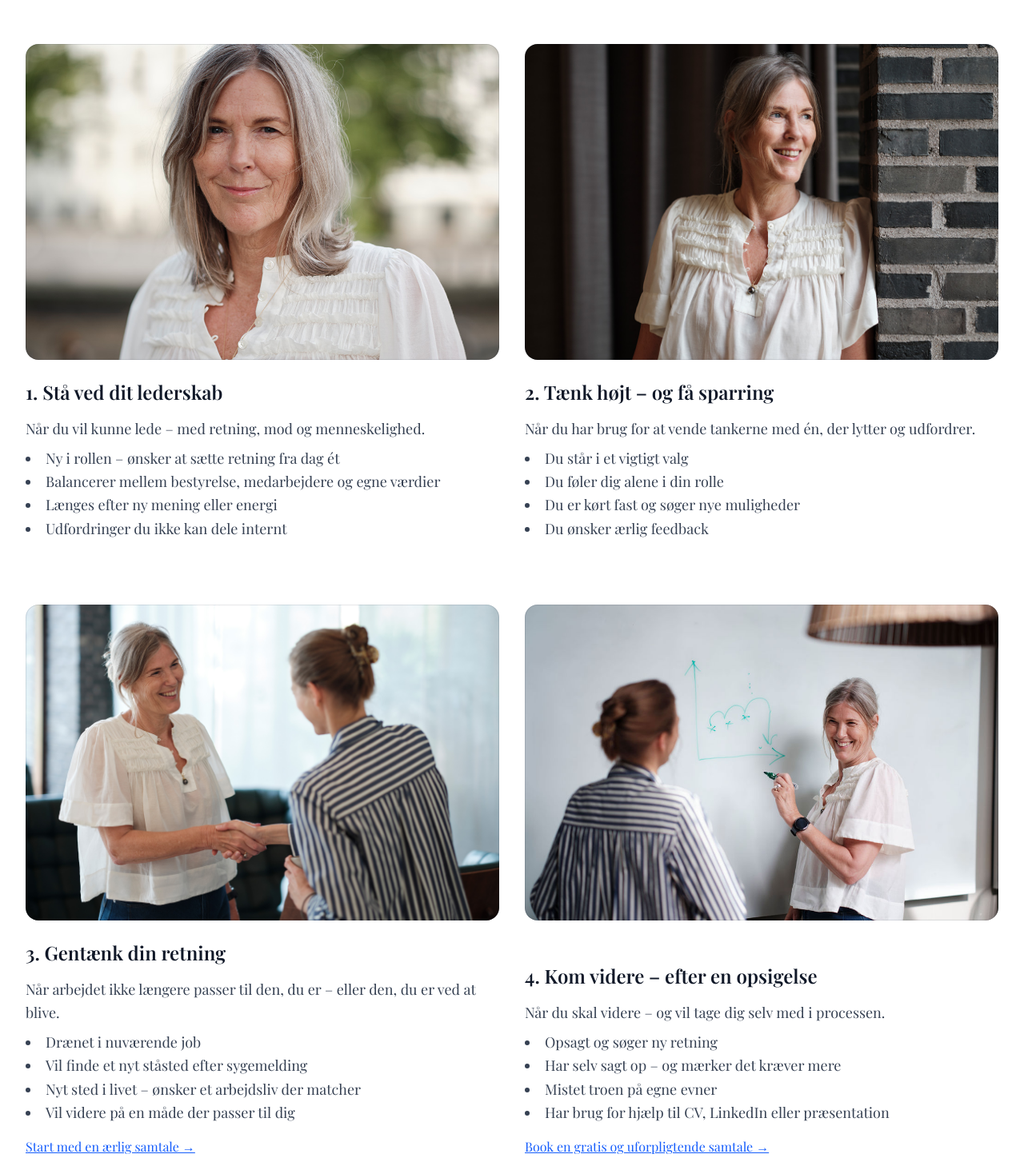
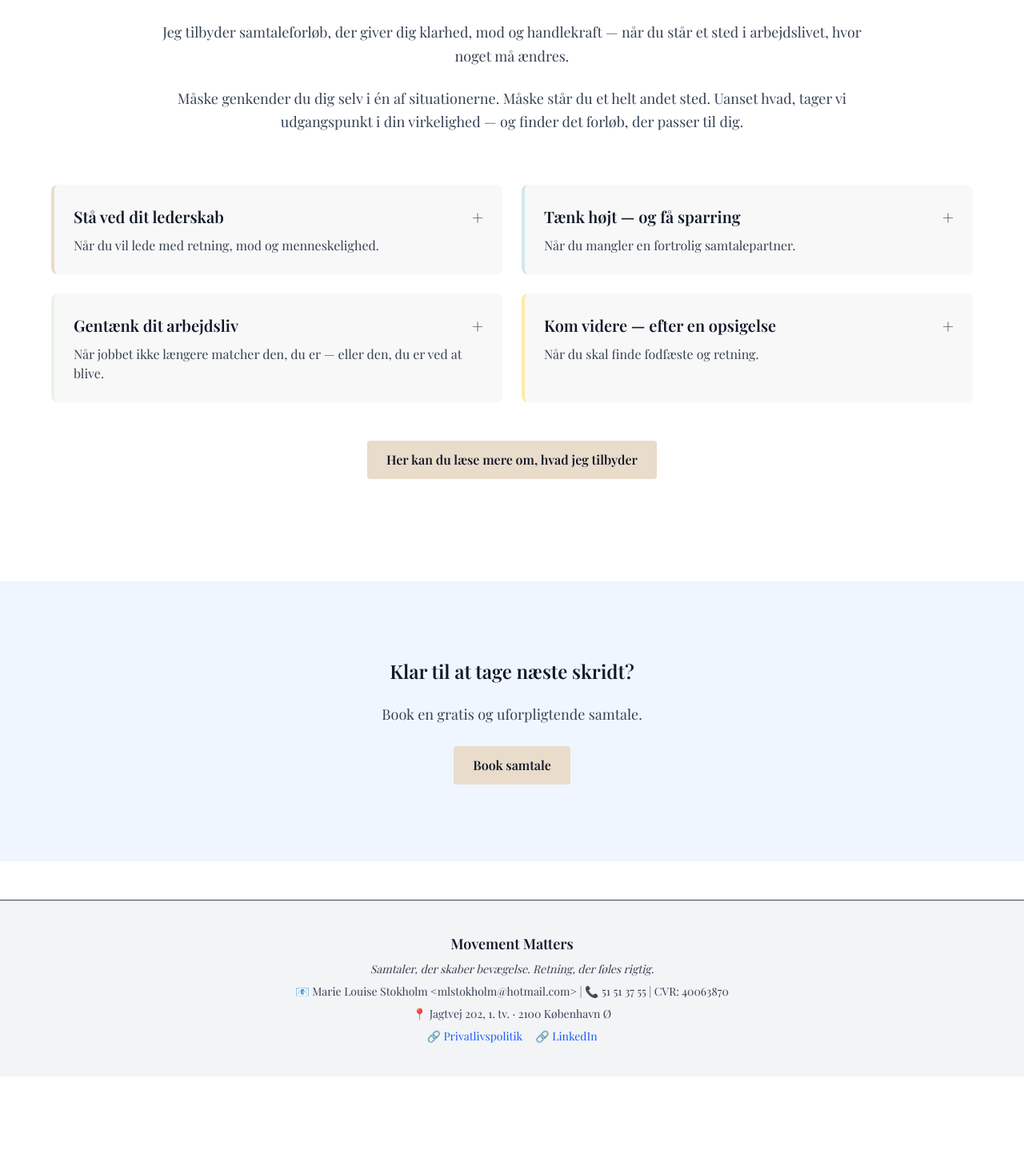
Before and after one commit to nordic-agency/marielouisestokholm, a Next.js app: page / in a window 1280 px wide. Shown: the part 6492-7950 px from the top of the page at 80% size. After the commit the page ends 7838 px from the top, so only its background shows below. Built offline with nearby package versions, Linux system fonts and the light colour scheme.

Commit message:
Revision: Komplet ny 'Jeg tilbyder' sektion med fold-ud bokse

```diff
--- a/src/app/page.tsx
+++ b/src/app/page.tsx
@@ -94,6 +94,7 @@ export default function Home() {
     }
   ];
   const [visibleCount, setVisibleCount] = useState(6);
+  const [expandedService, setExpandedService] = useState(null);
   return (
     <main className="bg-white text-gray-900">
       {/* Hero */}
@@ -340,126 +341,105 @@ export default function Home() {
         </div>
       </section>
 
-      {/* Hvad jeg tilbyder */}
-      {/* Hvad jeg tilbyder */}
+      {/* Jeg tilbyder */}
       <section className="bg-white py-24 sm:py-32">
         <div className="mx-auto max-w-7xl px-6 lg:px-8">
-          <div className="mx-auto max-w-2xl text-center">
-            <h2 className="text-3xl md:text-4xl font-serif font-bold text-gray-900 leading-snug tracking-tight">Hvad jeg tilbyder</h2>
-            <p className="mt-2 text-lg leading-relaxed text-gray-700">Fire forløb til klarhed og retning – skabt til dig og dit arbejdsliv.</p>
+          <div className="mx-auto max-w-4xl text-center">
+            <h2 className="text-3xl md:text-4xl font-serif font-bold text-gray-900 leading-snug tracking-tight">Samtaleforløb til klarhed og retning</h2>
+            <p className="mt-4 text-lg md:text-xl leading-relaxed text-gray-700 font-medium">Vær modig. Stop op. Mærk efter.</p>
+            <p className="mt-6 text-lg leading-relaxed text-gray-700">
+              Jeg tilbyder samtaleforløb, der giver dig klarhed, mod og handlekraft — når du står et sted i arbejdslivet, hvor noget må ændres.
+            </p>
+            <p className="mt-6 text-lg leading-relaxed text-gray-700">
+              Måske genkender du dig selv i én af situationerne. Måske står du et helt andet sted. Uanset hvad, tager vi udgangspunkt i din virkelighed — og finder det forløb, der passer til dig.
+            </p>
           </div>
-          <div className="mx-auto mt-16 grid max-w-2xl grid-cols-1 gap-x-8 gap-y-20 lg:mx-0 lg:max-w-none lg:grid-cols-2">
-            <article className="flex flex-col items-start justify-between">
-              <div className="relative w-full">
-                <Image
-                  src="/images/index-portrait.jpg"
-                  alt=""
-                  width={800}
-                  height={450}
-                  className="aspect-video w-full rounded-2xl bg-gray-100 object-cover sm:aspect-2/1 lg:aspect-3/2"
-                />
-                <div className="absolute inset-0 rounded-2xl ring-1 ring-gray-900/10 ring-inset"></div>
-              </div>
-              <div className="max-w-xl">
-                <h3 className="mt-6 text-2xl font-semibold text-gray-900">1. Stå ved dit lederskab</h3>
-                <p className="mt-4 text-lg leading-relaxed text-gray-700">
-                  Når du vil kunne lede – med retning, mod og menneskelighed.
-                </p>
-                <ul className="list-disc list-inside mt-2 text-lg leading-relaxed text-gray-700">
-                  <li>Ny i rollen – ønsker at sætte retning fra dag ét</li>
-                  <li>Balancerer mellem bestyrelse, medarbejdere og egne værdier</li>
-                  <li>Længes efter ny mening eller energi</li>
-                  <li>Udfordringer du ikke kan dele internt</li>
-                </ul>
-                {/* Link fjernet efter ønske */}
-              </div>
-            </article>
+          <div className="mx-auto mt-16 grid max-w-6xl grid-cols-1 gap-6 lg:grid-cols-2">
+            {/* 1. Stå ved dit lederskab */}
+            <div className="bg-[#f8f8f8] rounded-lg p-6 border-l-4 border-[#e9dccb]">
+              <button
+                onClick={() => setExpandedService(expandedService === 1 ? null : 1)}
+                className="w-full text-left flex justify-between items-center"
+              >
+                <h3 className="text-xl font-semibold text-gray-900">Stå ved dit lederskab</h3>
+                <span className="text-2xl text-gray-600">
+                  {expandedService === 1 ? '−' : '+'}
+                </span>
+              </button>
+              <p className="mt-2 text-gray-700">Når du vil lede med retning, mod og menneskelighed.</p>
+              {expandedService === 1 && (
+                <div className="mt-4 text-gray-700">
+                  <p>Hele teksten findes på siden ydelser...</p>
+                </div>
+              )}
+            </div>
 
-            <article className="flex flex-col items-start justify-between">
-              <div className="relative w-full">
-                <Image
-                  src="/images/om-mig-cover.jpg"
-                  alt=""
-                  width={800}
-                  height={450}
-                  className="aspect-video w-full rounded-2xl bg-gray-100 object-cover sm:aspect-2/1 lg:aspect-3/2"
-                />
-                <div className="absolute inset-0 rounded-2xl ring-1 ring-gray-900/10 ring-inset"></div>
-              </div>
-              <div className="max-w-xl">
-                <h3 className="mt-6 text-2xl font-semibold text-gray-900">2. Tænk højt – og få sparring</h3>
-                <p className="mt-4 text-lg leading-relaxed text-gray-700">
-                  Når du har brug for at vende tankerne med én, der lytter og udfordrer.
-                </p>
-                <ul className="list-disc list-inside mt-2 text-lg leading-relaxed text-gray-700">
-                  <li>Du står i et vigtigt valg</li>
-                  <li>Du føler dig alene i din rolle</li>
-                  <li>Du er kørt fast og søger nye muligheder</li>
-                  <li>Du ønsker ærlig feedback</li>
-                </ul>
-                {/* Link fjernet efter ønske */}
-              </div>
-            </article>
+            {/* 2. Tænk højt – og få sparring */}
+            <div className="bg-[#f8f8f8] rounded-lg p-6 border-l-4 border-[#d4e6f1]">
+              <button
+                onClick={() => setExpandedService(expandedService === 2 ? null : 2)}
+                className="w-full text-left flex justify-between items-center"
+              >
+                <h3 className="text-xl font-semibold text-gray-900">Tænk højt — og få sparring</h3>
+                <span className="text-2xl text-gray-600">
+                  {expandedService === 2 ? '−' : '+'}
+                </span>
+              </button>
+              <p className="mt-2 text-gray-700">Når du mangler en fortrolig samtalepartner.</p>
+              {expandedService === 2 && (
+                <div className="mt-4 text-gray-700">
+                  <p>Hele teksten findes på siden ydelser...</p>
+                </div>
+              )}
+            </div>
 
-            <article className="flex flex-col items-start justify-between">
-              <div className="relative w-full">
-                <Image
-                  src="/images/foran-whiteboard.jpg"
-                  alt=""
-                  width={800}
-                  height={450}
-                  className="aspect-video w-full rounded-2xl bg-gray-100 object-cover sm:aspect-2/1 lg:aspect-3/2"
-                />
-                <div className="absolute inset-0 rounded-2xl ring-1 ring-gray-900/10 ring-inset"></div>
-              </div>
-              <div className="max-w-xl">
-                <h3 className="mt-6 text-2xl font-semibold text-gray-900">3. Gentænk din retning</h3>
-                <p className="mt-4 text-lg leading-relaxed text-gray-700">
-                  Når arbejdet ikke længere passer til den, du er – eller den, du er ved at blive.
-                </p>
-                <ul className="list-disc list-inside mt-2 text-lg leading-relaxed text-gray-700">
-                  <li>Drænet i nuværende job</li>
-                  <li>Vil finde et nyt ståsted efter sygemelding</li>
-                  <li>Nyt sted i livet – ønsker et arbejdsliv der matcher</li>
-                  <li>Vil videre på en måde der passer til dig</li>
-                </ul>
-                <p className="mt-4">
-                  <a href="/kontakt" className="text-blue-600 underline hover:text-blue-800">
-                    Start med en ærlig samtale →
-                  </a>
-                </p>
-              </div>
-            </article>
+            {/* 3. Gentænk dit arbejdsliv */}
+            <div className="bg-[#f8f8f8] rounded-lg p-6 border-l-4 border-[#e8f5e8]">
+              <button
+                onClick={() => setExpandedService(expandedService === 3 ? null : 3)}
+                className="w-full text-left flex justify-between items-center"
+              >
+                <h3 className="text-xl font-semibold text-gray-900">Gentænk dit arbejdsliv</h3>
+                <span className="text-2xl text-gray-600">
+                  {expandedService === 3 ? '−' : '+'}
+                </span>
+              </button>
+              <p className="mt-2 text-gray-700">Når jobbet ikke længere matcher den, du er — eller den, du er ved at blive.</p>
+              {expandedService === 3 && (
+                <div className="mt-4 text-gray-700">
+                  <p>Hele teksten findes på siden ydelser...</p>
+                </div>
+              )}
+            </div>
 
-            <article className="flex flex-col items-start justify-between">
-              <div className="relative w-full">
-                <Image
-                  src="/images/MarieLouise10027847.jpg"
-                  alt=""
-                  width={800}
-                  height={450}
-                  className="aspect-video w-full rounded-2xl bg-gray-100 object-cover sm:aspect-2/1 lg:aspect-3/2"
-                />
-                <div className="absolute inset-0 rounded-2xl ring-1 ring-gray-900/10 ring-inset"></div>
-              </div>
-              <div className="max-w-xl">
-                <h3 className="mt-6 text-2xl font-semibold text-gray-900">4. Kom videre – efter en opsigelse</h3>
-                <p className="mt-4 text-lg leading-relaxed text-gray-700">
-                  Når du skal videre – og vil tage dig selv med i processen.
-                </p>
-                <ul className="list-disc list-inside mt-2 text-lg leading-relaxed text-gray-700">
-                  <li>Opsagt og søger ny retning</li>
-                  <li>Har selv sagt op – og mærker det kræver mere</li>
-                  <li>Mistet troen på egne evner</li>
-                  <li>Har brug for hjælp til CV, LinkedIn eller præsentation</li>
-                </ul>
-                <p className="mt-4">
-                  <a href="/kontakt" className="text-blue-600 underline hover:text-blue-800">
-                    Book en gratis og uforpligtende samtale →
-                  </a>
-                </p>
-              </div>
-            </article>
+            {/* 4. Kom videre – efter en opsigelse */}
+            <div className="bg-[#f8f8f8] rounded-lg p-6 border-l-4 border-[#ffeaa7]">
+              <button
+                onClick={() => setExpandedService(expandedService === 4 ? null : 4)}
+                className="w-full text-left flex justify-between items-center"
+              >
+                <h3 className="text-xl font-semibold text-gray-900">Kom videre — efter en opsigelse</h3>
+                <span className="text-2xl text-gray-600">
+                  {expandedService === 4 ? '−' : '+'}
+                </span>
+              </button>
+              <p className="mt-2 text-gray-700">Når du skal finde fodfæste og retning.</p>
+              {expandedService === 4 && (
+                <div className="mt-4 text-gray-700">
+                  <p>Hele teksten findes på siden ydelser...</p>
+                </div>
+              )}
+            </div>
+          </div>
+
+          {/* CTA knap */}
+          <div className="text-center mt-12">
+            <a
+              href="/hvad-jeg-tilbyder"
+              className="inline-block bg-[#e9dccb] hover:bg-[#d7c3ad] text-gray-900 font-semibold py-3 px-6 rounded transition"
+            >
+              Her kan du læse mere om, hvad jeg tilbyder
+            </a>
           </div>
         </div>
       </section>
```
